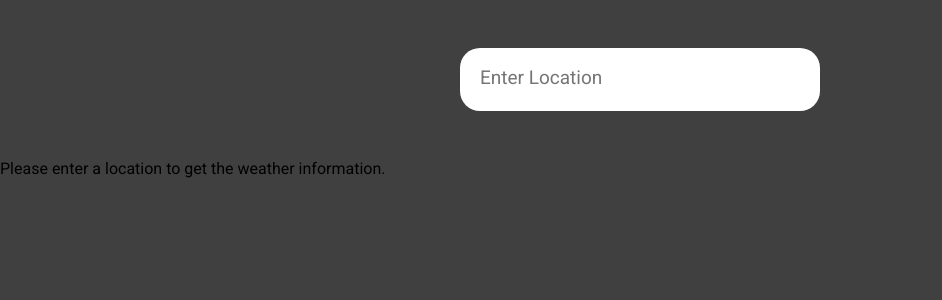
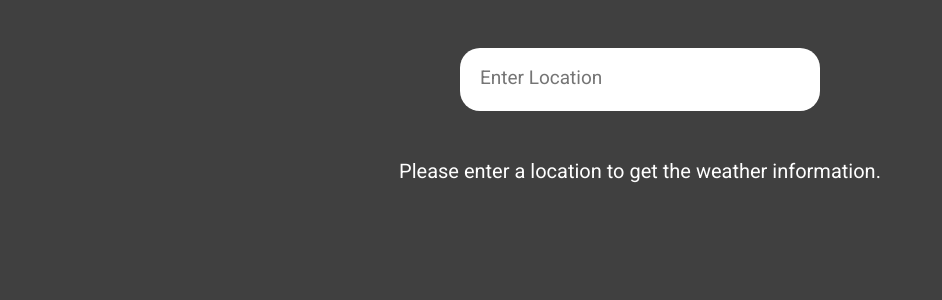
Before and after one commit to dorcasgold/WeatherWave, a React (Vite) app: page / in a window 1280 px wide. Shown: the top 300 px of the page, without its empty margins (0-942 px from the left). Built offline with nearby package versions, Linux system fonts and the light colour scheme.

Commit message:
style the Default Message

```diff
--- a/src/UI.jsx
+++ b/src/UI.jsx
@@ -43,7 +43,7 @@ export default function UI() {
       </header>
       {loading && <p className='loading-state'>Loading...</p>}
       {error && <p className='error-state'>{error}</p>}
-      {!data.weather && !loading && !error && <p>Please enter a location to get the weather information.</p>}
+      {!data.weather && !loading && !error && <p className='default-message'>Please enter a location to get the weather information.</p>}
       {data.weather && (
         <main>
           <div>
--- a/src/index.css
+++ b/src/index.css
@@ -101,7 +101,8 @@ span {
 
 
 .loading-state,
-.error-state {
+.error-state,
+.default-message {
   color: white;
   font-size: 20px;
   text-align: center;
```
